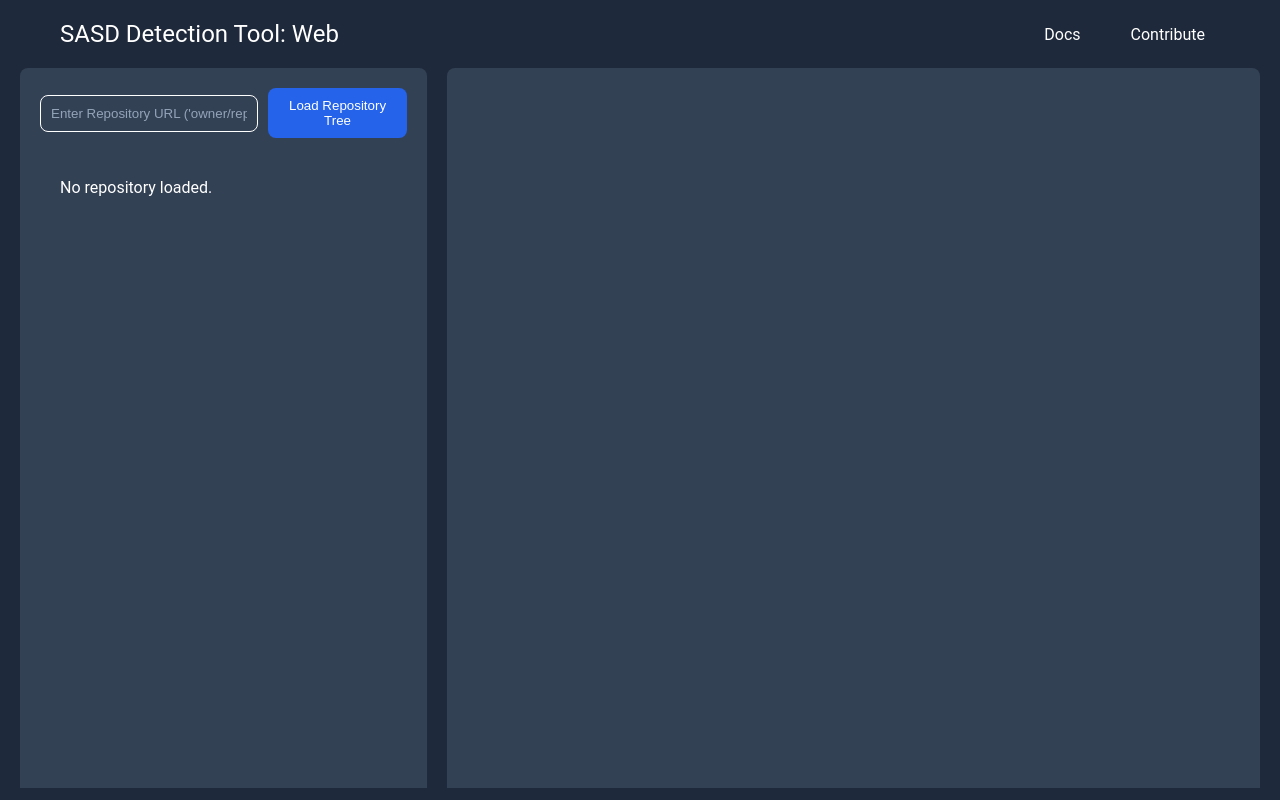
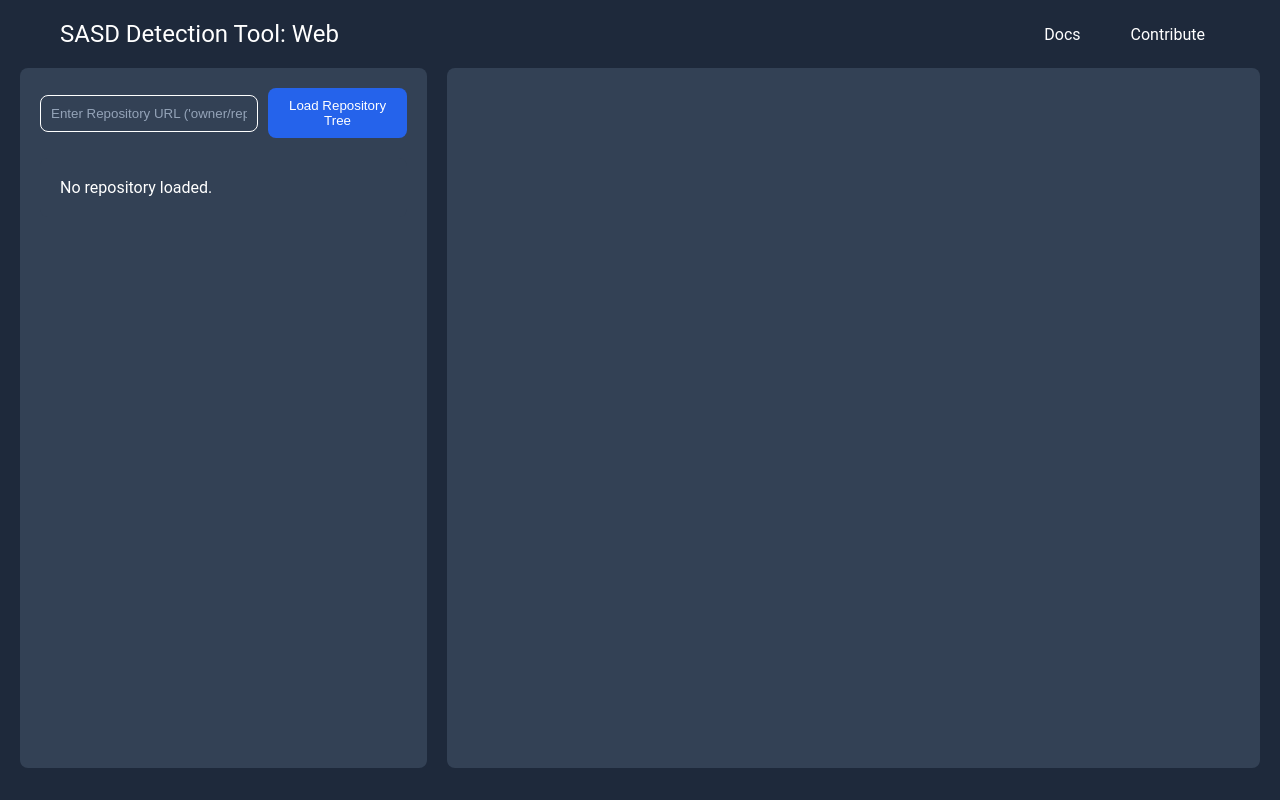
Before and after one commit to BHarris02/SASD-Detection-Tool, a React (Vite) app in the folder apps/frontend/: page / in a window 1280 px wide. Built offline with nearby package versions, Linux system fonts and the light colour scheme.

Commit message:
remove fragile height calculate

```diff
--- a/apps/frontend/src/components/sections/FileBrowser/FileTree/FileTree.module.css
+++ b/apps/frontend/src/components/sections/FileBrowser/FileTree/FileTree.module.css
@@ -2,6 +2,5 @@
     background-color: var(--background-secondary);
     border-radius: 8px;
     padding: 20px;
-    height: calc(100vh - 60px);
     overflow-y: auto;
 }
```
